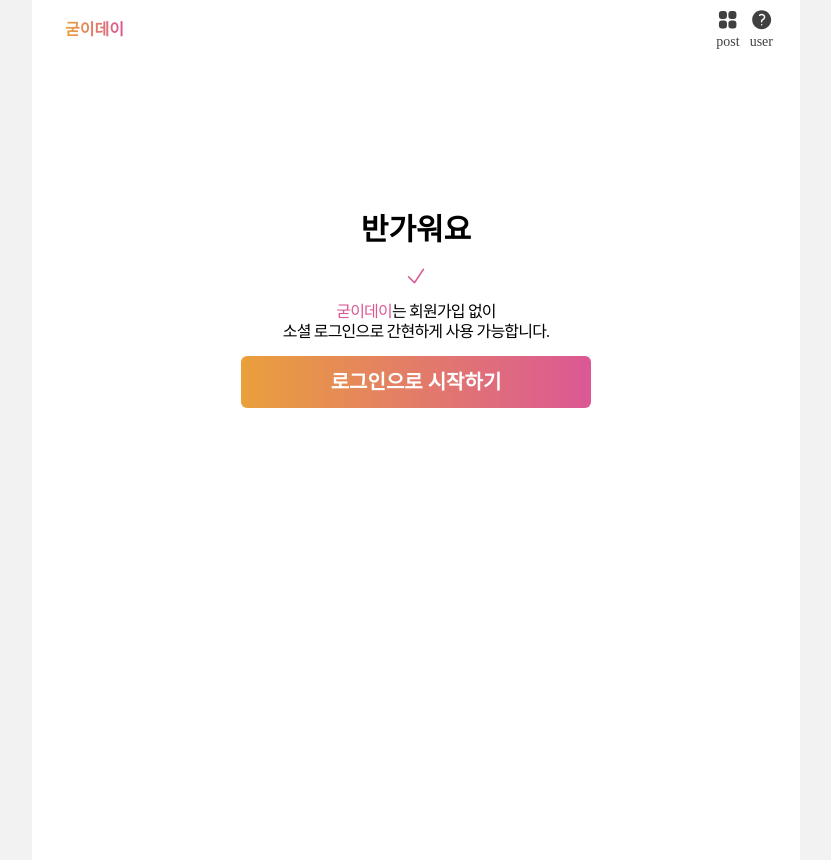
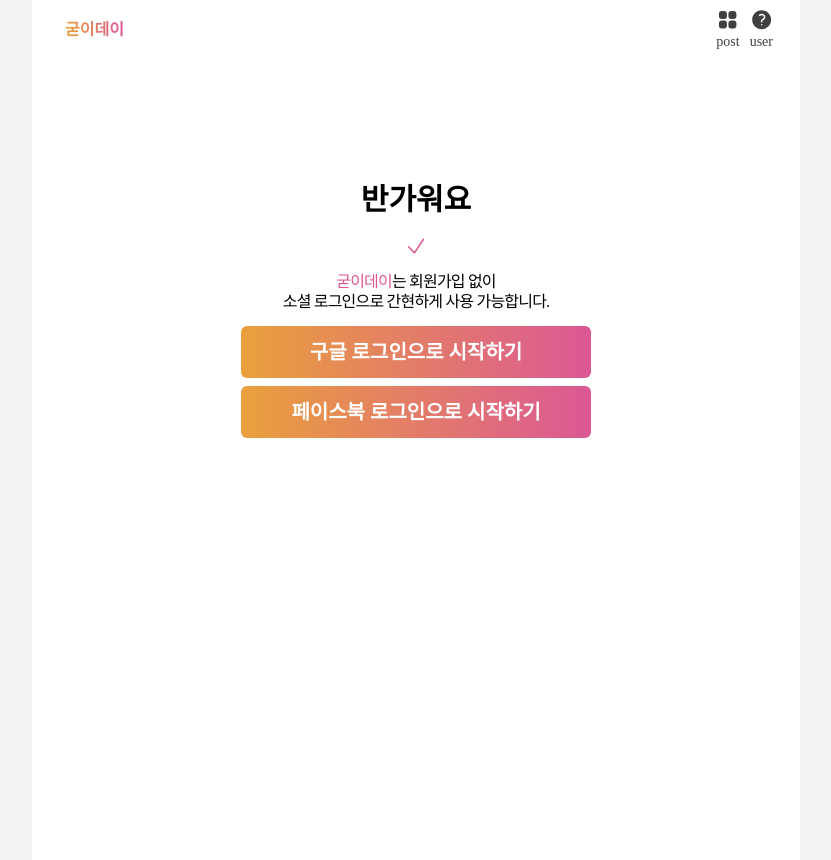
Before and after one commit to share-dev24/GoodEDay, a React (Vite) app: page /login in a window 1280 px wide. Shown: the whole page, without its empty margins (224-1055 px from the left). Built offline with nearby package versions, Linux system fonts and the light colour scheme.

Commit message:
feat: "소셜 login 기능 추가"

```diff
--- a/src/components/common/login/LoginButton.tsx
+++ b/src/components/common/login/LoginButton.tsx
@@ -1,15 +1,60 @@
-interface ILoginButton {
-  type: string;
-  onClick: () => void;
-}
+import { GoogleAuthProvider, signInWithPopup, FacebookAuthProvider } from "firebase/auth";
+import { useNavigate } from "react-router-dom";
+import { firebaseAuth } from "../../../../firebase";
+import { useUserStore } from "../../../stores/store";
 
-export default function LoginButton({ type, onClick }: ILoginButton) {
+export default function LoginButton() {
+  const googleProvider = new GoogleAuthProvider();
+  const setUser = useUserStore((state) => state.setUser);
+  const navigate = useNavigate();
+
+  const handleGoogleLogin = async () => {
+    try {
+      const result = await signInWithPopup(firebaseAuth, googleProvider);
+      const displayName = result.user.displayName ?? 'user';
+      const uid = result.user.uid
+
+      setUser(displayName, uid);
+      navigate('/');
+
+      sessionStorage.setItem('uid', uid);
+      sessionStorage.setItem('name', displayName);
+
+      console.log("Logged in as:", displayName, uid);
+    } catch (error) {
+      console.error("Error during Google login:", error);
+    }
+  };
+
+  const handleFacebookLogin = async () => {
+    try {
+      const result = await signInWithPopup(firebaseAuth, new FacebookAuthProvider());
+      const uid = result.user.uid
+      const displayName = result.user.displayName ?? 'user';
+
+      sessionStorage.setItem('uid', uid);
+      sessionStorage.setItem('name', displayName);
+
+      navigate('/');
+    } catch (error) {
+      console.error("Error during Facebook login:", error);
+    }
+  };
+
   return (
-    <button
-      onClick={onClick}
-      className='w-full p-md text-xl font-bold text-white bg-gradient-to-r from-secondary to-primary rounded-md transition duration-150 ease-in-out hover:opacity-80'
-    >
-      {type} 로그인으로 시작하기
-    </button>
+    <div className="flex flex-col gap-[8px] w-full item-center">
+      <button
+        onClick={handleGoogleLogin}
+        className='w-full p-md text-xl font-bold text-white bg-gradient-to-r from-secondary to-primary rounded-md transition duration-150 ease-in-out hover:opacity-80'
+      >
+        구글 로그인으로 시작하기
+      </button>
+      <button
+        onClick={handleFacebookLogin}
+        className='w-full p-md text-xl font-bold text-white bg-gradient-to-r from-secondary to-primary rounded-md transition duration-150 ease-in-out hover:opacity-80'
+      >
+        페이스북 로그인으로 시작하기
+      </button>
+    </div>
   );
 }
```
